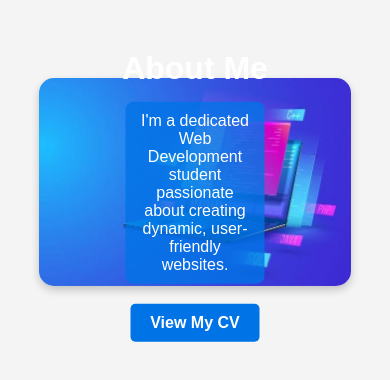
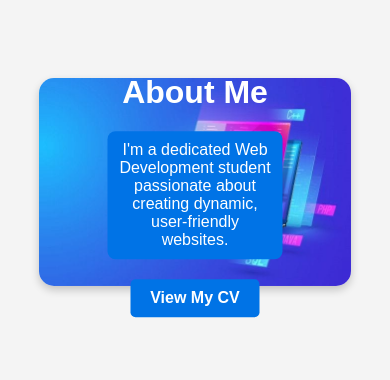
Before and after one commit to sakhehlela/Personal_Portfolio, a website: page index.html in a window 390 px wide. Shown: the part 1144-1524 px from the top of the page. Drawn offline with Linux system fonts and the light colour scheme.

Commit message:
Updated section and photo content

```diff
--- a/index.html
+++ b/index.html
@@ -29,7 +29,7 @@
 
     <section id="home" class="content-section">
         <div class="overlay">
-            <h2>Sakhe Hleela Portfolio Website</h2>
+            <h2>Sakhe Hlela Portfolioo Website</h2>
         </div>
         <img class="home-photo" src="images/laptop.jpeg" alt="Laptop">
     </section>
--- a/styles/styles.css
+++ b/styles/styles.css
@@ -15,7 +15,6 @@ section {
     justify-content: center;
     padding: 0;
     text-align: center;
-    flex-wrap: wrap;
 }
 
 /* Header and footer styles */
@@ -116,6 +115,7 @@ p {
     right: 10px;
 }
 
+/* Menu toggle styling */
 .menu-toggle {
     display: flex;
     flex-direction: column;
@@ -171,9 +171,6 @@ p {
 .content-section {
     position: relative;
     padding: 20px;
-    flex-direction: column;
-    align-items: center;
-    display: flex;
 }
 
 /* Skills Section Specific Styling */
@@ -201,44 +198,29 @@ p {
         display: flex;
         flex-direction: column;
         align-items: center;
-        padding: 20px;
         text-align: center;
     }
 
-    /* Adjust the image size for mobile */
-    #about .home-photo {
-        max-width: 80%;
+    .home-photo {
+        width: 80%;
         height: auto;
-        margin: 20px 0; /* Add margin to avoid overlap */
+        margin: 20px auto;
     }
 
-    /* Adjust the text size and padding */
-    #about .overlay h2 {
-        font-size: 2rem;
-        margin-bottom: 15px;
+    p {
+        font-size: 1rem;
     }
 
-    #about .overlay p {
-        font-size: 1rem;
-        padding: 10px;
-        background-color: rgba(0, 115, 230, 0.8); /* Adjusted background color to allow better readability */
+    h2 {
+        font-size: 2rem;
     }
 
-    /* Ensure proper spacing */
-    .content-section {
-        padding: 20px 10px;
+    .skills-list {
+        max-width: 100%;
+        padding: 10px;
     }
 
     .sidebar {
         width: 200px;
     }
-
-    .menu-toggle {
-        display: flex;
-    }
-
-    .skills-list {
-        max-width: 90%;
-        text-align: center;
-    }
 }
```
